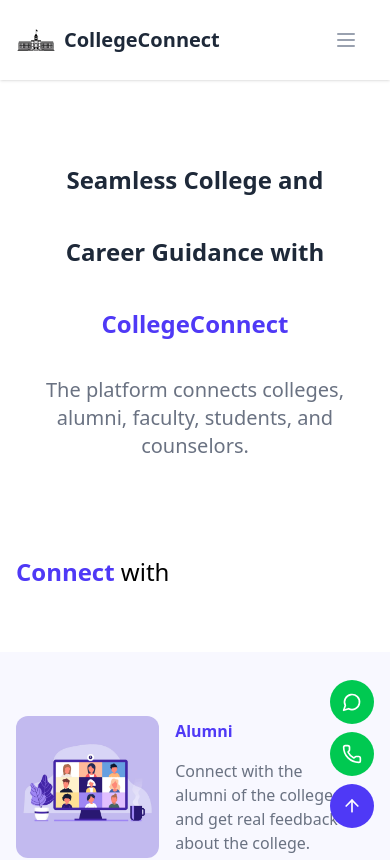
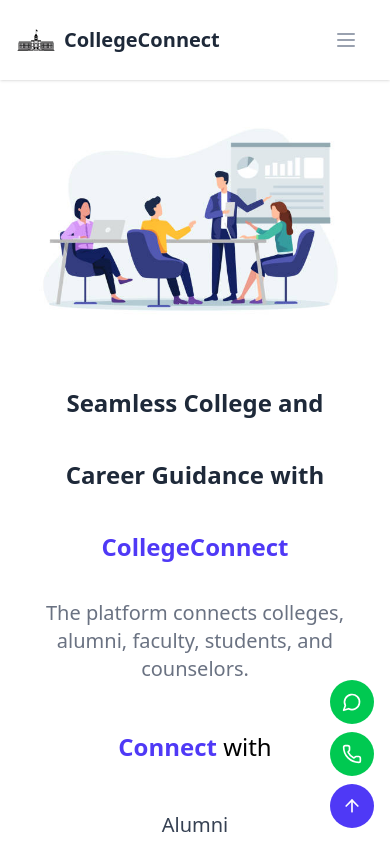
Before and after one commit to Param2004/Provider, a React (Vite) app: page / in a window 390 px wide. Shown: the top 860 px of the page. Built offline with nearby package versions, Linux system fonts and the light colour scheme.

Commit message:
Added new routes

```diff
--- a/src/components/layout/Navbar.jsx
+++ b/src/components/layout/Navbar.jsx
@@ -37,11 +37,11 @@
     href: '/about-us',
     icon: CursorClickIcon,
   },
-  { name: 'College', description: "Your customers' data will be safe and secure.", href: '/college-home', icon: ShieldCheckIcon },
+  { name: 'College', description: "Your customers' data will be safe and secure.", href: '/colleges', icon: ShieldCheckIcon },
   {
     name: 'College Predictor',
     description: "Connect with third-party tools that you're already using.",
-    href: '#',
+    href: '/college-predictor',
     icon: ViewGridIcon,
   },
 ]
@@ -167,7 +167,7 @@
     About Us
   </NavLink>
   <NavLink
-    to="/college-home"
+    to="/colleges"
     className={({ isActive }) =>
       classNames(
         'transition duration-300 hover:-translate-y-0.5 px-5',
--- a/src/pages/LandingPage.jsx
+++ b/src/pages/LandingPage.jsx
@@ -25,8 +25,13 @@
     return (
       <div>
       <Navbar />
-        <section className="flex sm:justify-between items-center justify-center w-full mx-auto my-16 lg:px-16 md:px-8 px-4">
+        <section className="flex sm:justify-between items-center justify-center w-full mx-auto sm:my-16 lg:px-16 md:px-8 px-4">
           <div className="flex flex-col justify-center items-center sm:items-start sm:max-w-[50%]">
+          <img
+            src="/assets/images/home_1.png"
+            alt="College Connect Meeting Illustration"
+            className="sm:max-w-[50%] sm:hidden"
+          />
             <h1 className="lg:text-5xl md:text-4xl text-2xl text-gray-800 sm:text-left text-center leading-18 font-bold mb-4">
               Seamless College and <br/>
               Career Guidance with <br/>
@@ -48,15 +53,15 @@
           />
         </section>
 
-        <section className="mx-auto my-16 lg:px-16 md:px-8 px-4">
-          <div className="flex justify-between items-center mb-8">
-            <div className="sm:mr-20">
-              <h2 className="inline lg:text-5xl md:text-4xl text-2xl font-bold text-indigo-600">Connect </h2>
+        <section className="mx-auto sm:my-16 lg:px-16 md:px-8 px-4">
+          <div className="flex flex-col lg:flex-row justify-between items-center mb-8">
+            <div className="sm:mr-20 p-4">
+              <h2 className="inline text-start lg:text-5xl md:text-4xl text-2xl font-bold text-indigo-600">Connect </h2>
               <span className="lg:text-5xl md:text-4xl text-2xl"> with</span>
             </div>
             {navItems.map((item) => (
               <Link to={item.path}>
-              <div key={item.name} className="text-xl text-gray-700 transition duration-300 hover:-translate-y-0.5 hover:text-indigo-600 active:text-indigo-600  cursor-pointer md:block hidden">
+              <div key={item.name} className="text-xl text-center w-40 p-4 m-4 lg:m-0 lg:p-0 text-gray-700 transition duration-300 hover:-translate-y-0.5 hover:text-indigo-600 active:text-indigo-600  cursor-pointer md:block">
                 {item.name}
               </div>
               </Link>
@@ -69,10 +74,10 @@
             <img
               src="/assets/images/home_2.png"
               alt="Alumni Grid Illustration"
-              className="rounded-xl lg:max-w-[60%] md:max-w-[50%] max-w-[40%]"
+              className="rounded-xl md:max-w-[50%] max-w-[40%]"
             />
             <div className="lg:mx-30 md:mx-20 mx-4">
-              <h2 className="lg:text-9xl md:text-6xl font-bold text-indigo-600 mb-4">Alumni</h2>
+              <h2 className="lg:text-8xl md:text-6xl font-bold text-4xl text-indigo-600 mb-4">Alumni</h2>
               <p className="lg:text-xl text-gray-500">
                 Connect with the alumni of the colleges, and get real feedback about the college.
               </p>
--- a/src/routes/Routes.jsx
+++ b/src/routes/Routes.jsx
@@ -8,7 +8,7 @@
 import LandingPage from '../pages/LandingPage';
 import AboutUs from '../pages/AboutUs';
 import College from '../pages/college/College';
-import CollegeLP from '../pages/CollegeLP';
+// import CollegeLP from '../pages/CollegeLP';
 import Counsellor from '../pages/counsellor/Counsellor';
 import ForgotPassword from '../pages/auth/ForgotPassword';
 import CollegeDetails from '../pages/college/CollegeDetail';
@@ -31,7 +31,7 @@
         <Route path="/profile" element={<Profile />} />
         <Route path="/about-us" element={<AboutUs />} />
         <Route path="/colleges" element={<College />} />
-        <Route path="/college-home" element={<CollegeLP />} />
+        {/* <Route path="/college-home" element={<CollegeLP />} /> */}
         <Route path="/counsellor" element={<Counsellor />} />
         <Route path="/staff" element={<Staff />} />
         <Route path="/forgot-password" element={<ForgotPassword />} />
```
